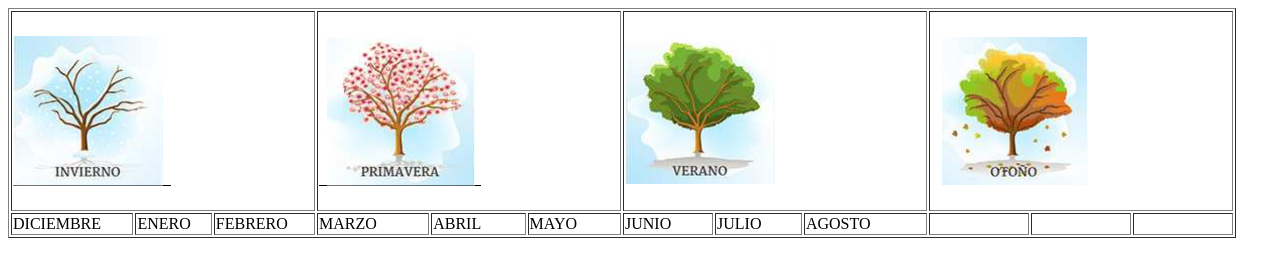
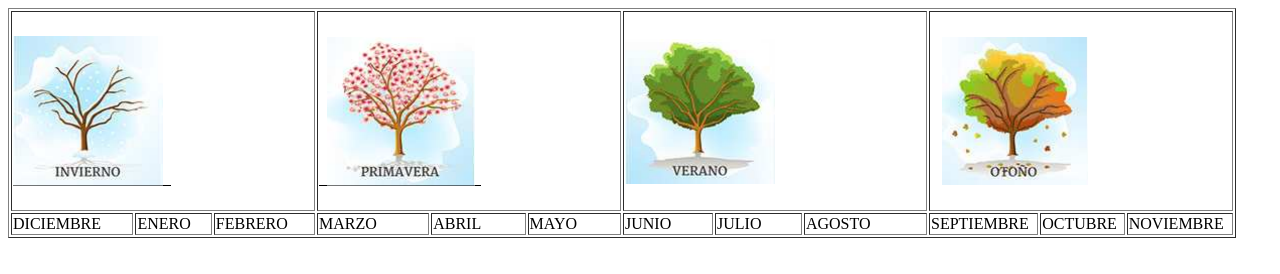
Before and after one commit to eeralexito/ejercicioGit, a plain HTML site: page index.html in a window 1280 px wide. Drawn offline with Linux system fonts and the light colour scheme.

Commit message:
mesesOTOÑO

```diff
--- a/index.html
+++ b/index.html
@@ -38,9 +38,9 @@
             <td> JUNIO</td>
             <td> JULIO</td>
             <td> AGOSTO</td>
-            <td></td>
-            <td></td>
-            <td></td>
+            <td> SEPTIEMBRE</td>
+            <td> OCTUBRE</td>
+            <td> NOVIEMBRE</td>
         </tr>
     </table>
 
```
